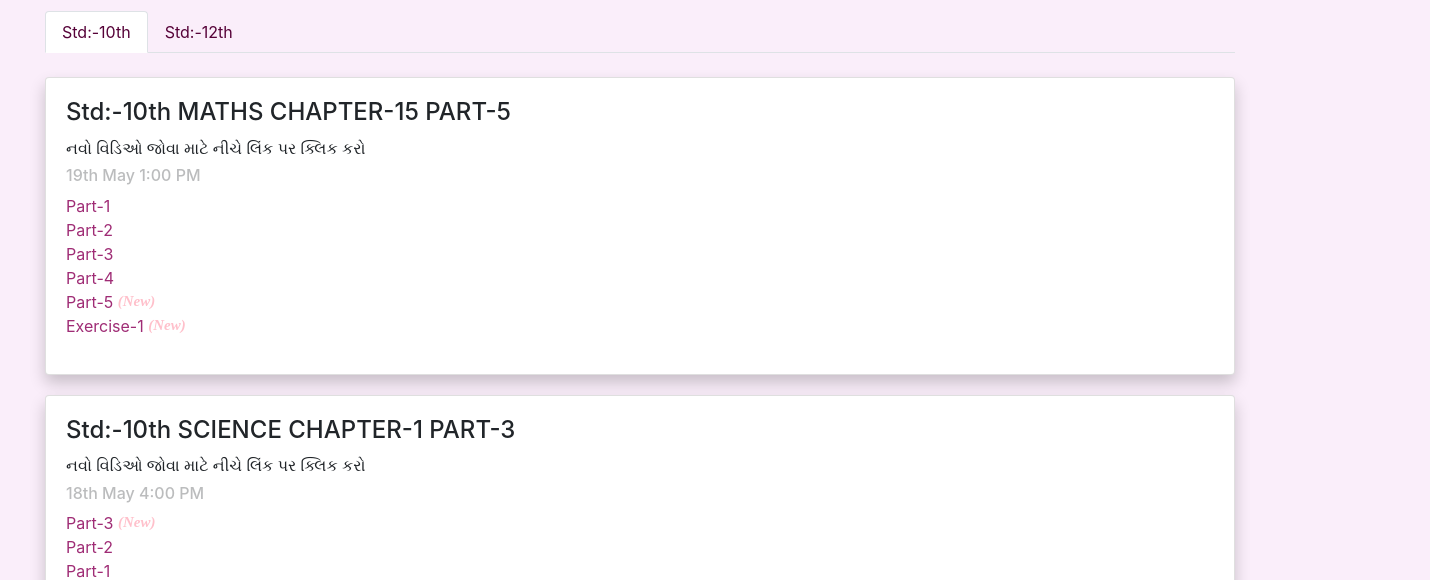
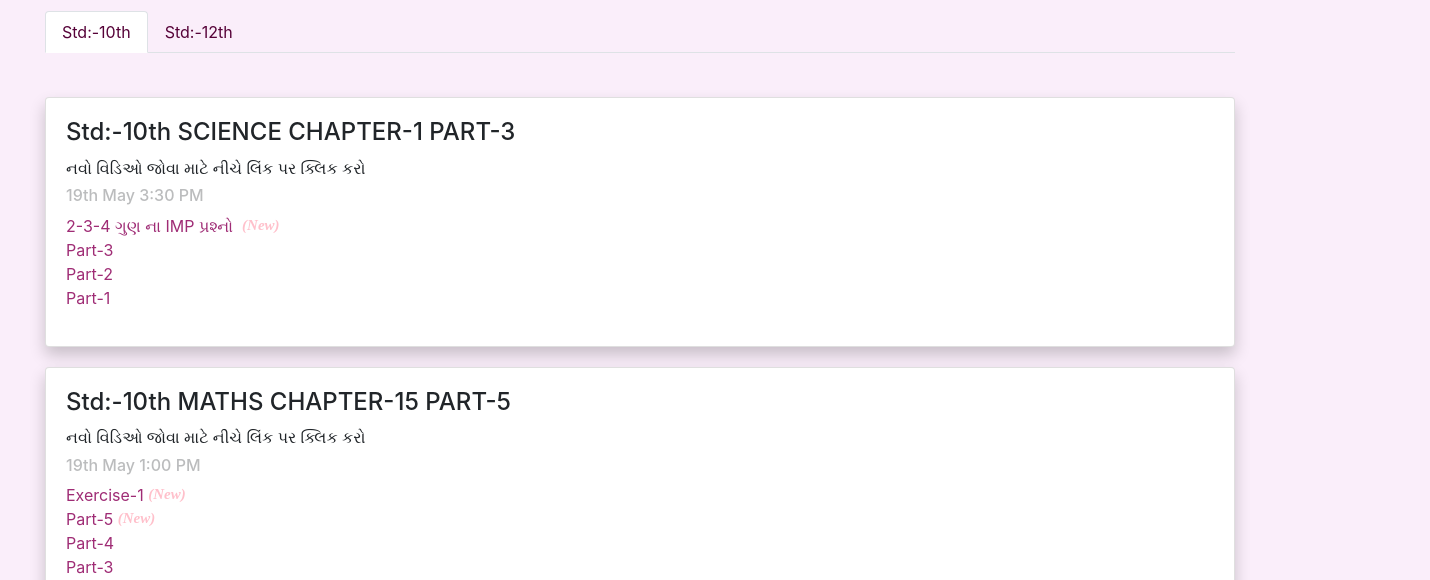
Before and after one commit to Atmiya-Group-of-Education/First_Site, a website: page index.html in a window 1280 px wide. Shown: the part 230-810 px from the top of the page, 1430 px wide, since content can reach past the window. Drawn offline with nearby package versions, Linux system fonts and the light colour scheme.

Commit message:
new imp que

```diff
--- a/index.html
+++ b/index.html
@@ -68,33 +68,35 @@
                 </ul>
                 <div class="tab-content">
                     <div id="home" class="tab-pane active"><br>
-                        <div class="card" style="width: 100%;z-index: 1;box-shadow: 0px 8px 16px 0px rgba(0,0,0,0.2);">
+                        <div class="card" style="width: 100%;z-index: 1;box-shadow: 0px 8px 16px 0px rgba(0,0,0,0.2); margin-top: 20;">
+                            <div class="card-body">
+                                <h4 class="card-title">Std:-10th SCIENCE CHAPTER-1 PART-3</h4>
+                                <h6>નવો વિડિઓ જોવા માટે નીચે લિંક પર ક્લિક કરો</h6>
+                                <h6 style="opacity: 0.3;">19th May 3:30 PM</h6>
+                                <ul class="list-unstyled">
+                                    <li><a style="color: #9F2C75" href="https://drive.google.com/open?id=1_FzCYt6GjYW68U9TEH5yvRs9iAUn9BU4" class="card-link">2-3-4 ગુણ ના IMP પ્રશ્નો &nbsp<span class="awesome"> (New)</span></a></li>
+                                    <li><a style="color: #9F2C75" href="https://drive.google.com/open?id=1_FzCYt6GjYW68U9TEH5yvRs9iAUn9BU4" class="card-link">Part-3</a></li>
+                                    <li><a style="color: #9F2C75" href="https://drive.google.com/open?id=13_nuXbxG61ne8xLy6lVjlYtn-BPmfVOs" class="card-link">Part-2</a></li>
+                                    <li><a style="color: #9F2C75" href="https://drive.google.com/open?id=1A3WxrBJmmClw3mGb0IKVSP70QbixHNhm" class="card-link">Part-1</a></li>
+                                </ul>
+                            </div>
+                        </div>
+                        <div class="card" style="width: 100%;z-index: 1;box-shadow: 0px 8px 16px 0px rgba(0,0,0,0.2);margin-top: 20;">
                             <div class="card-body">
                                 <h4 class="card-title">Std:-10th MATHS CHAPTER-15 PART-5</h4>
                                 <h6>નવો વિડિઓ જોવા માટે નીચે લિંક પર ક્લિક કરો</h6>
                                 <h6 style="opacity: 0.3;">19th May 1:00 PM</h6>
                                 <ul class="list-unstyled">
+                                    <li><a style="color: #9F2C75" href="https://drive.google.com/open?id=163G8bWE9YANRJ376L-rmsuqfeCTbOsqY" class="card-link">Exercise-1&nbsp<span class="awesome"> (New)</span></a></li>
+                                    <li><a style="color: #9F2C75" href="https://drive.google.com/open?id=1-xOR067haNjTavEpaLm0qgRzEsQiUAQc" class="card-link">Part-5&nbsp<span class="awesome"> (New)</span></a></li>
+                                    <li><a style="color: #9F2C75" href="https://drive.google.com/open?id=1-oxVBWkpOlg-UbrakQtramtxC55Abw4h" class="card-link">Part-4</a></li>
+                                    <li><a style="color: #9F2C75" href="https://drive.google.com/open?id=1-hjpaQ39D_3lYpumfHwTn6o4FiF3TQZy" class="card-link">Part-3</a></li>
+                                    <li><a style="color: #9F2C75" href="https://drive.google.com/open?id=1kyrcy7ouCynfleq2YrtnPKlnfp7N-agA" class="card-link">Part-2</a></li>
                                     <li><a style="color: #9F2C75" href="https://drive.google.com/open?id=1f0rp09DN_E-zYqM7USYKjZ2izdqagoWd" class="card-link">Part-1</a></li>
-                                    <li><a style="color: #9F2C75" href="https://drive.google.com/open?id=1kyrcy7ouCynfleq2YrtnPKlnfp7N-agA" class="card-link">Part-2</a></li>
-                                    <li><a style="color: #9F2C75" href="https://drive.google.com/open?id=1-hjpaQ39D_3lYpumfHwTn6o4FiF3TQZy" class="card-link">Part-3</a></li>
-                                    <li><a style="color: #9F2C75" href="https://drive.google.com/open?id=1-oxVBWkpOlg-UbrakQtramtxC55Abw4h" class="card-link">Part-4</a></li>
-                                    <li><a style="color: #9F2C75" href="https://drive.google.com/open?id=1-xOR067haNjTavEpaLm0qgRzEsQiUAQc" class="card-link">Part-5&nbsp<span class="awesome"> (New)</span></a></li>
-                                    <li><a style="color: #9F2C75" href="https://drive.google.com/open?id=163G8bWE9YANRJ376L-rmsuqfeCTbOsqY" class="card-link">Exercise-1&nbsp<span class="awesome"> (New)</span></a></li>
                                 </ul>
                             </div>
                         </div>
-                        <div class="card" style="width: 100%;z-index: 1;box-shadow: 0px 8px 16px 0px rgba(0,0,0,0.2); margin-top: 20;">
-                            <div class="card-body">
-                                <h4 class="card-title">Std:-10th SCIENCE CHAPTER-1 PART-3</h4>
-                                <h6>નવો વિડિઓ જોવા માટે નીચે લિંક પર ક્લિક કરો</h6>
-                                <h6 style="opacity: 0.3;">18th May 4:00 PM</h6>
-                                <ul class="list-unstyled">
-                                    <li><a style="color: #9F2C75" href="https://drive.google.com/open?id=1_FzCYt6GjYW68U9TEH5yvRs9iAUn9BU4" class="card-link">Part-3&nbsp<span class="awesome"> (New)</span></a></li>
-                                    <li><a style="color: #9F2C75" href="https://drive.google.com/open?id=13_nuXbxG61ne8xLy6lVjlYtn-BPmfVOs" class="card-link">Part-2</a></li>
-                                    <li><a style="color: #9F2C75" href="https://drive.google.com/open?id=1A3WxrBJmmClw3mGb0IKVSP70QbixHNhm" class="card-link">Part-1</a></li>
-                                </ul>
-                            </div>
-                        </div>
+
                         <div class="card" style="width: 100%;z-index: 1;box-shadow: 0px 8px 16px 0px rgba(0,0,0,0.2); margin-top: 20;">
                             <div class="card-body">
                                 <h4 class="card-title">Std:-10th MATHS CHAPTER-6 PART-1</h4>
```
